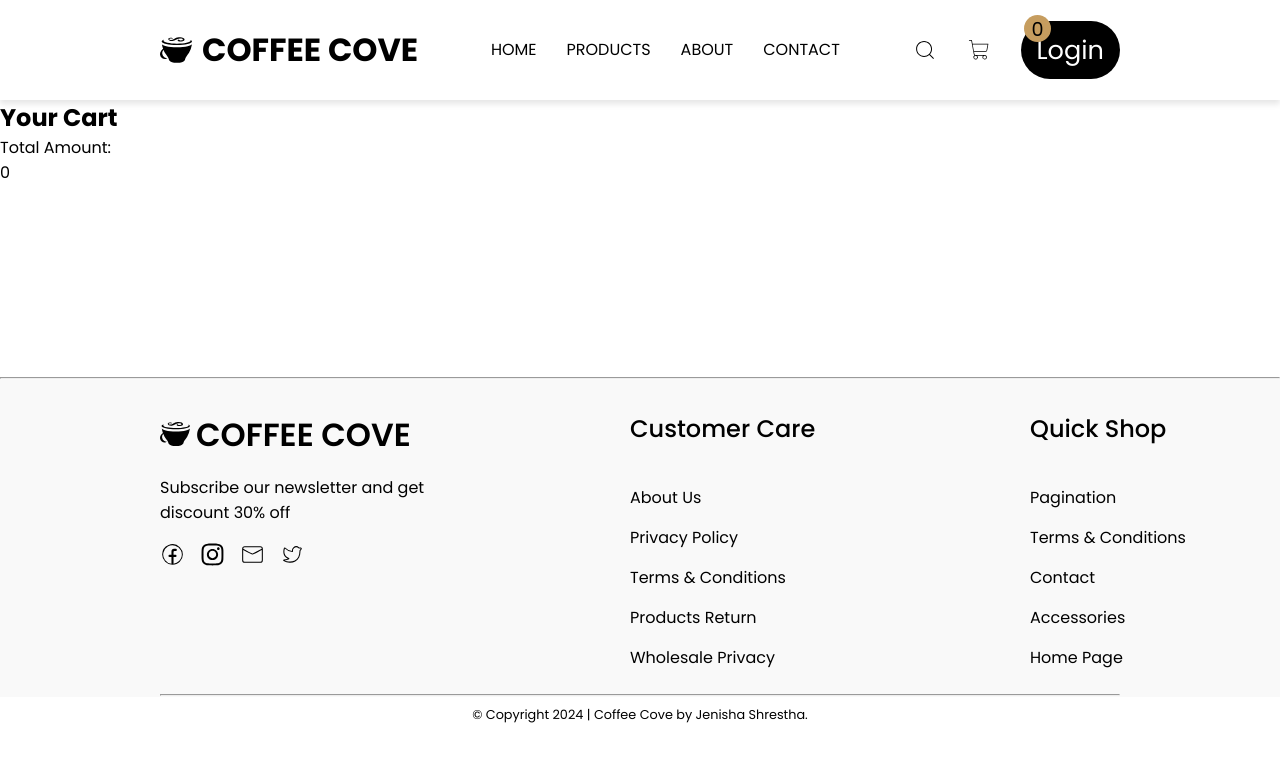
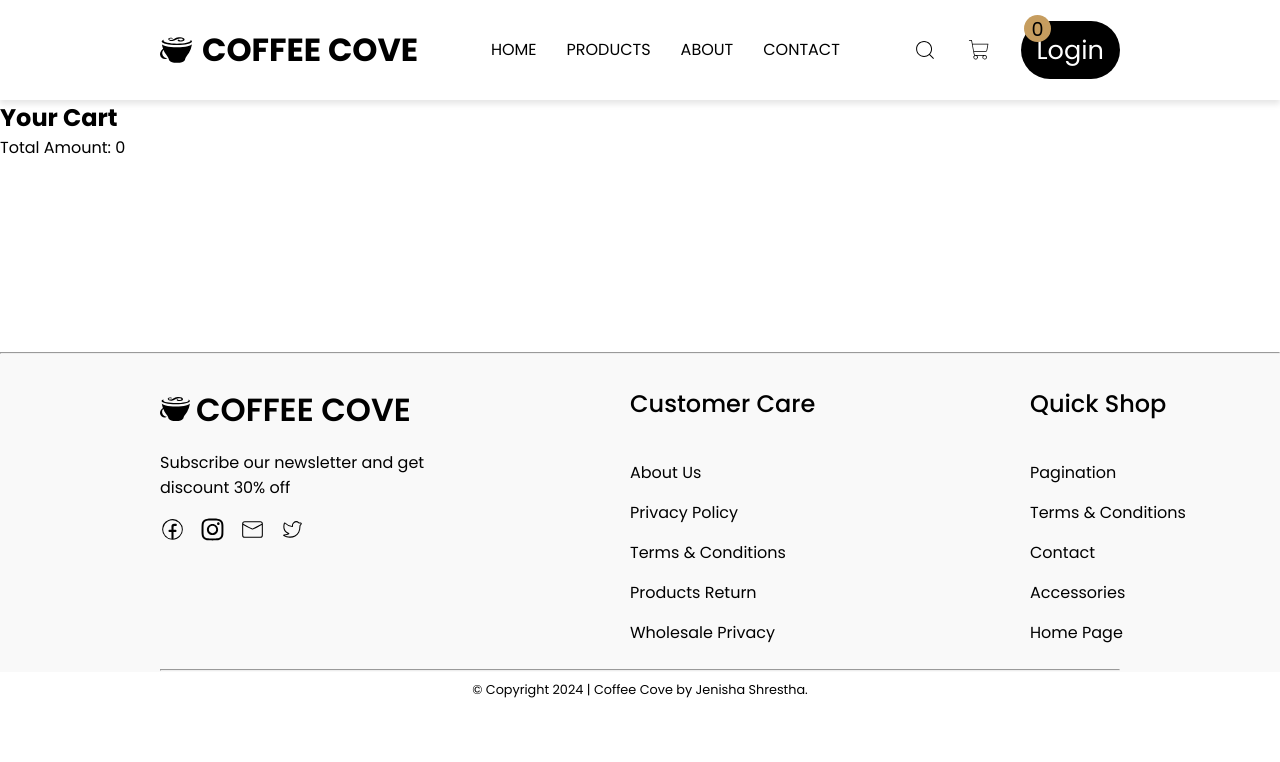
Before and after one commit to jenisha987/Coffee-Shop, a React (Vite) app in the folder coffee-shop/: page /cart in a window 1280 px wide. Shown: the top 762 px of the page. Built offline with nearby package versions, Linux system fonts and the light colour scheme.

Commit message:
implemented + and - to the item quantity

```diff
--- a/coffee-shop/src/components/Cart.jsx
+++ b/coffee-shop/src/components/Cart.jsx
@@ -1,28 +1,46 @@
-import React from 'react';
+import React, { useEffect, useState } from 'react';
 
 const Cart = ({ cart }) => {
+
+    const [ carts, setCarts ] = useState([]);
+
+    useEffect(() => {
+        setCarts(cart);
+    }, [cart])
+
   return (
     <div className="cart-page">
       <h2>Your Cart</h2>
       {
-        cart.map((cartItem, cartIndex) => {
+        carts?.map((cartItem, cartIndex) => {
             return (
                 <div key={cartIndex}>
                     <img src={cartItem.image} alt='cartItem' width={200} />
                     <p>{cartItem.title}</p>
-                    <button>-</button>
+                    <button onClick={() => {
+                        const _carts = carts.map((item, index) => {
+                            return cartIndex === index ? { ...item, quantity: item.quantity - 1 } : item
+                        })
+                        setCarts(_carts)
+                    }}>-</button>
                     <p>{cartItem.quantity}</p>
-                    <button>+</button>
-                    <p>Rs.{cartItem.price}</p>
+                    <button onClick={() => {
+                        const _carts = carts.map((item, index) => {
+                            return cartIndex === index ? { ...item, quantity: item.quantity + 1 } : item
+                        })
+                        setCarts(_carts)
+                    }}>+</button>
+                    <p>Rs.{cartItem.price * cartItem.quantity}</p>
                 </div>
             )
         })
       }
 
-      <p>Total Amount:</p>
+      <p>Total Amount: <span></span>
       {
-        cart.map(item => item.price).reduce((total, value) => total + value, 0)
+        cart.map(item => item.price + item.quantity).reduce((total, value) => total + value, 0)
       }
+      </p>
     </div>
   );
 };
```
